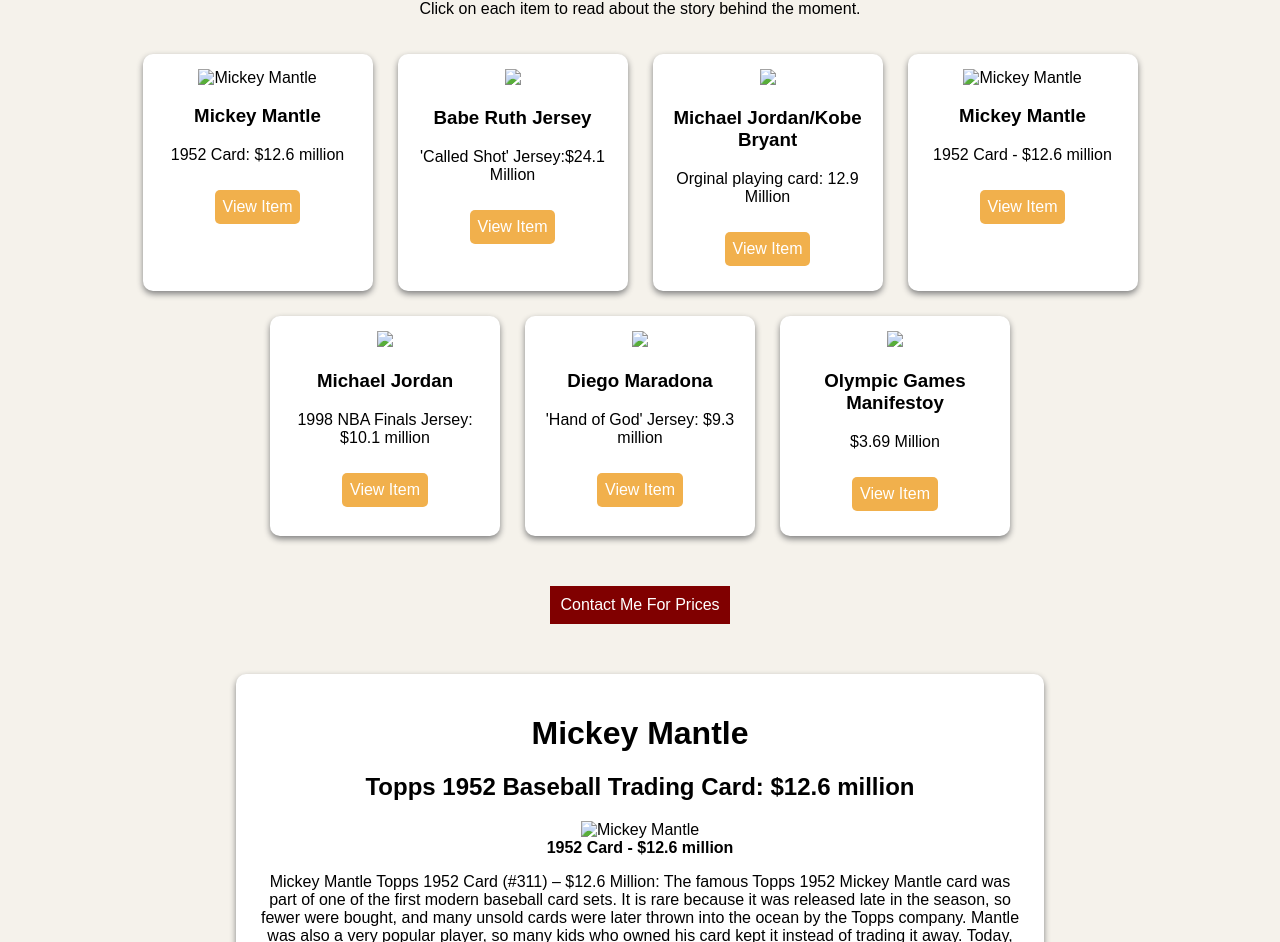
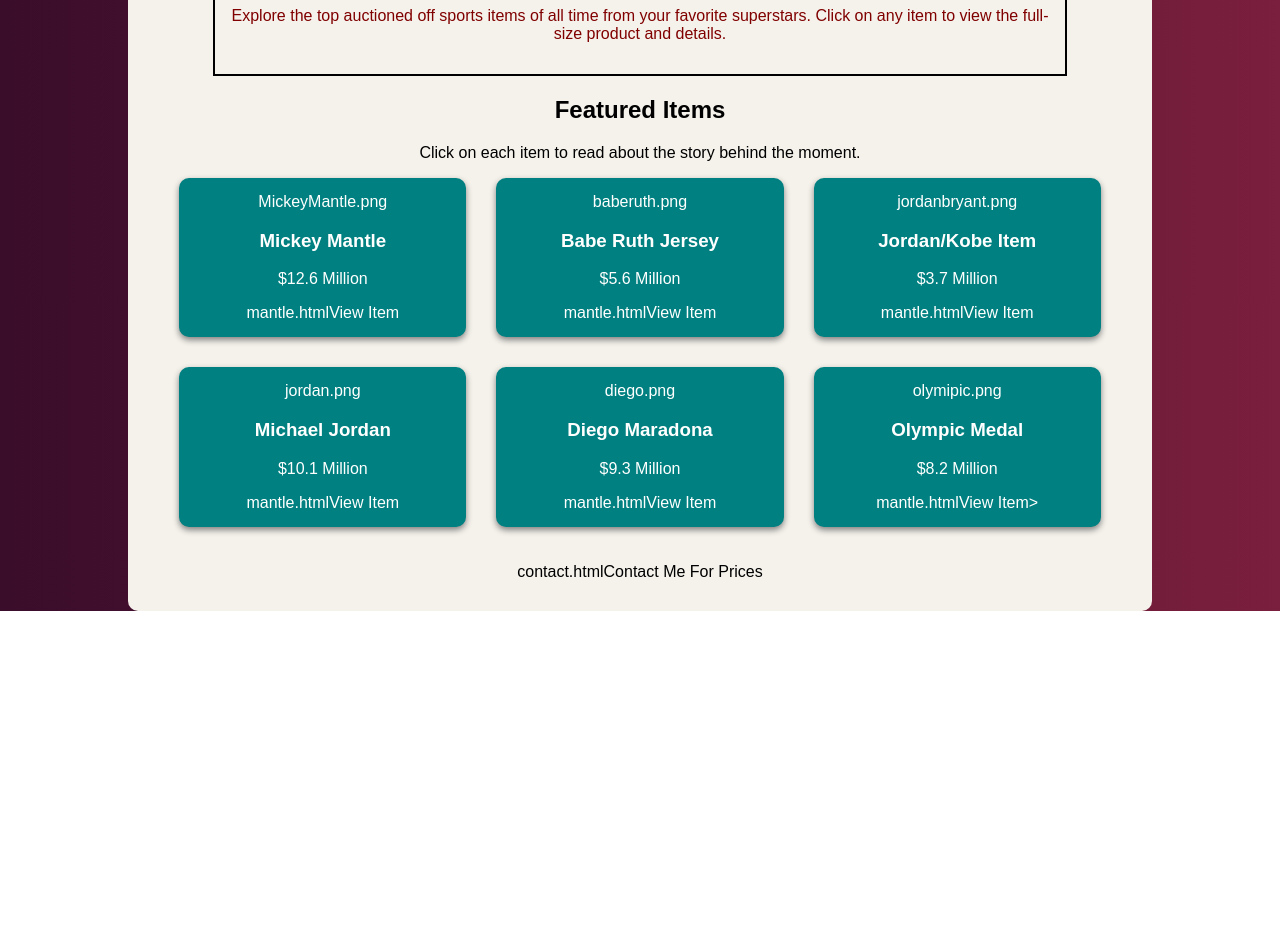
Before and after one commit to camrynsteward/camrynsteward, a plain HTML site: page ecommerce.html in a window 1280 px wide. Shown: the part 206-1148 px from the top of the page. After the commit the page ends 817 px from the top, so only its background shows below. Drawn offline with Linux system fonts and the light colour scheme.

Commit message:
Add files via upload

```diff
--- a/ecommerce.html
+++ b/ecommerce.html
@@ -5,98 +5,114 @@
 
 <style>
 body {
-    background-color: #f5f2eb;
+    background: linear-gradient(to right, #3a0d2b, #7a1f3d);
+    font-family: Arial;
     margin: 0;
-    font-family: Cambria, Cochin, Georgia, Times;
 }
 
-/* Banner */
+/* MAIN CONTAINER */
+.container {
+    width: 80%;
+    margin: auto;
+    background-color: #f5f2eb;
+    border-radius: 10px;
+    padding-bottom: 30px;
+}
+
+/* BANNER */
 .banner {
     background-color: teal;
     text-align: center;
-    padding: 40px;
-    position: absolute;
+    padding: 20px;
 }
 
-/* Fixed info box */
-.info {
-    background-color: #f5f2eb;
-    border: 2px solid black;
-    color: black;
+/* NAV BAR */
+.nav {
     text-align: center;
     padding: 10px;
-    position: sticky;
-    top: 0;
 }
 
-/* Navigation */
-.nav {
-    background-color: #f1b04c;
-    text-align: center;
-    padding: 10px;
-    position: fixed
-}
 .nav a {
-    color: white;
-    margin: 15px;
-    text-decoration: underline;
+    background-color: orange;   /* ✅ orange background */
+    color: black;               /* ✅ black text */
+    padding: 10px 15px;
+    margin: 5px;
+    text-decoration: none;
+    border-radius: 5px;
     font-weight: bold;
 }
 
-/* Items */
-.items {
-    display: flex;
-    flex-wrap: wrap;
-    justify-content: center;
-    gap: 25px;
-    padding: 20px;
+/* INFO BOX */
+.info {
+    text-align: center;
+    border: 2px solid black;
+    margin: 20px auto;
+    padding: 15px;
+    width: 80%;
+    color: #800000;
 }
 
+/* GRID (FORCES 3 PER ROW ✅) */
+.items {
+    display: grid;
+    grid-template-columns: repeat(3, 1fr);
+    gap: 30px;
+    width: 90%;
+    margin: auto;
+}
+
+/* CARD DESIGN */
 .card {
-    background-color: white;
-    width: 200px;
+    background-color: teal;  /* ✅ teal cards */
     padding: 15px;
     border-radius: 10px;
+    text-align: center;
+    color: white;
     box-shadow: 0px 3px 6px gray;
-    text-align: center;
 }
 
 .card img {
     width: 100%;
+    height: 180px;
+    object-fit: cover;
+    border-radius: 5px;
 }
 
+/* BUTTON */
 .card a {
-    background-color: #f1b04c;
-    color: white;
-    padding: 8px;
+    display: inline-block;
+    background-color: orange;
+    color: black;
+    padding: 8px 12px;
+    margin-top: 10px;
     text-decoration: none;
     border-radius: 5px;
-    display: inline-block;
-    margin-top: 10px;
+    font-weight: bold;
 }
 
-h2 {
+h1, h2 {
     text-align: center;
 }
 </style>
-
 </head>
 
 <body>
 
-<!-- Banner -->
+<div class="container">
+
+<!-- BANNER -->
 <div class="banner">
-    <img src="banner.png">
+    banner.png
 </div>
 
-<!-- Nav -->
+<!-- NAV -->
 <div class="nav">
-    <a href="ecommerce.html">HOME</a>
-    <a href="#items">ITEMS</a>
-    <a href="contact.html">CONTACT</a>
+    ecommerce.htmlHOME</a>
+    #itemsITEMS</a>
+    contact.htmlCONTACT</a>
 </div>
 
-<!-- Info -->
+<!-- INFO -->
 <div class="info">
     <h1><b>Costliest Sports Memorabilia</b></h1>
     <p>
@@ -106,185 +122,63 @@
 </div>
 
 <h2>Featured Items</h2>
-<p style="text-align:center;">Click on each item to read about the story behind the moment.</p>
+<p style="text-align:center;">
+Click on each item to read about the story behind the moment.
+</p>
 
-<!-- Items -->
+<!-- GRID ITEMS -->
 <div class="items" id="items">
 
-<!-- 1 -->
 <div class="card">
-    <img src="Mickey Mantle.png" alt="Mickey Mantle">
+    MickeyMantle.png
     <h3>Mickey Mantle</h3>
-    <p>1952 Card: $12.6 million</p>
-    <a href="mantle.html">View Item</a>
+    <p>$12.6 Million</p>
+    mantle.htmlView Item</a>
 </div>
 
-<!-- 1 -->
 <div class="card">
-    <img src="baberuth.png">
+    baberuth.png
     <h3>Babe Ruth Jersey</h3>
-    <p>'Called Shot' Jersey:$24.1 Million</p>
-    <a href="baberuth.html">View Item</a>
+    <p>$5.6 Million</p>
+    mantle.htmlView Item</a>
 </div>
 
-<!-- 2 -->
 <div class="card">
-    <img src="jordanbryant.png">
-    <h3>Michael Jordan/Kobe Bryant</h3>
-    <p>Orginal playing card: 12.9 Million</p>
-    <a href="jordanbryant.html">View Item</a>
+    jordanbryant.png
+    <h3>Jordan/Kobe Item</h3>
+    <p>$3.7 Million</p>
+    mantle.htmlView Item</a>
 </div>
 
-<!-- 3 -->
 <div class="card">
-    <img src="Mickey Mantle.png" alt="Mickey Mantle">
-    <h3>Mickey Mantle</h3>
-    <p>1952 Card - $12.6 million</p>
-    <a href="mantle.html">View Item</a>
+    jordan.png
+    <h3>Michael Jordan</h3>
+    <p>$10.1 Million</p>
+    mantle.htmlView Item</a>
 </div>
 
-
-<!-- 4 -->
 <div class="card">
-    <img src="jordan.png">
-    <h3>Michael Jordan</h3>
-    <p>1998 NBA Finals Jersey: $10.1 million</p>
-    <a href="jordan.html">View Item</a>
+    diego.png
+    <h3>Diego Maradona</h3>
+    <p>$9.3 Million</p>
+    mantle.htmlView Item</a>
 </div>
 
-<!-- 5 -->
 <div class="card">
-    <img src="diego.png">
-    <h3>Diego Maradona</h3>
-    <p>'Hand of God' Jersey: $9.3 million </p>
-    <a href="diego.html">View Item</a>
-</div>
-
-<!-- 6 -->
-<div class="card">
-    <img src="olympic.png">
-    <h3>Olympic Games Manifestoy</h3>
-    <p>$3.69 Million</p>
-    <a href="olympic.html">View Item</a>
+    olymipic.png
+    <h3>Olympic Medal</h3>
+    <p>$8.2 Million</p>
+    mantle.htmlView Item></a>
 </div>
 
 </div>
 
-<div style="text-align:center; margin:20px;">
-    <a href="contact.html" style="background:#800000;color:white;padding:10px;text-decoration:none;">Contact Me For Prices</a>
+<br><br>
+
+<div style="text-align:center;">
+contact.htmlContact Me For Prices</a>
 </div>
 
+</div>
 </body>
 </html>
-
-<!DOCTYPE html>
-<html>
-<head>
-<title>Mickey Mantle</title>
-
-<style>
-body {
-    background-color: #f5f2eb;
-    font-family: Arial;
-}
-
-.container {
-    background-color: white;
-    width: 60%;
-    margin: 40px auto;
-    padding: 20px;
-    border-radius: 10px;
-    text-align: center;
-    box-shadow: 0px 3px 6px gray;
-}
-
-img {
-    width: 300px;
-}
-
-figcaption {
-    font-weight: bold;
-}
-
-a {
-    background-color: #f1b04c;
-    color: black;
-    padding: 10px;
-    text-decoration: none;
-    margin: 10px;
-    display: inline-block;
-}
-</style>
-
-</head>
-
-<body>
-
-<div class="container">
-
-<h1>Mickey Mantle</h1>
-<h2>Topps 1952 Baseball Trading Card: $12.6 million</h2>
-
-<figure>
-    <img src="MickeyMantle.jpg" alt="Mickey Mantle">
-    <figcaption>1952 Card - $12.6 million</figcaption>
-</figure>
-
-<p>
-Mickey Mantle Topps 1952 Card (#311) – $12.6 Million: The famous Topps 1952 Mickey Mantle card was part of one of the first modern baseball card sets.
-It is rare because it was released late in the season, so fewer were bought, and many unsold cards were later thrown into the ocean by the Topps company.
-Mantle was also a very popular player, so many kids who owned his card kept it instead of trading it away. Today, less than 1% of graded cards from that set are Mantles,
-and only a few exist in top condition, making it one of the most important cards in baseball collecting.
-</p>
-
-<a href="contact.html">Contact Me For Prices</a>
-<a href="ecommerce.html">Back to Items</a>
-
-</div>
-
-</body>
-</html>
-
-<!DOCTYPE html>
-<html>
-<head>
-<title>Contact</title>
-
-<style>
-body {
-    background-color: #f5f2eb;
-    font-family: Arial;
-    text-align: center;
-}
-
-.box {
-    background-color: white;
-    width: 60%;
-    margin: 40px auto;
-    padding: 20px;
-    border-radius: 10px;
-}
-</style>
-</head>
-
-<body>
-
-<div class="box">
-<h1>Contact Me</h1>
-
-<p><b>Name:</b> Camryn Steward</p>
-<p><b>Email:</b> camstewarchives@gmail.com</p>
-<p><b>Phone:</b> (405) 123-4567</p>
-
-<h3>Location</h3>
-
-<iframe src="https://maps.google.com/maps?q=395%20W%20Lindsey%20Norman%20OK&t=&z=13&ie=UTF8&iwloc=&output=embed"
-width="300" height="200"></iframe>
-
-<br><br>
-
-
-</div>
-
-</body>
-</html>
```
